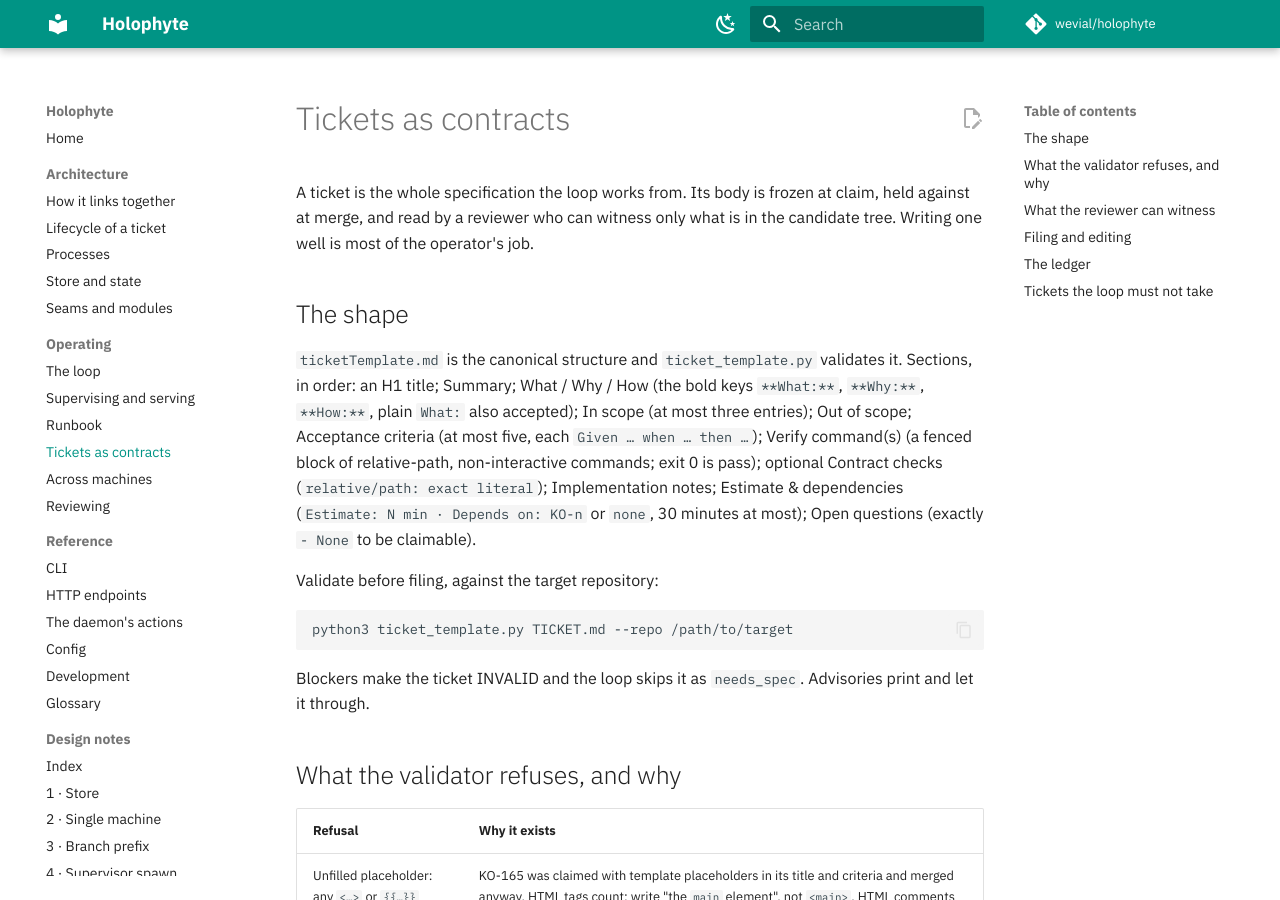
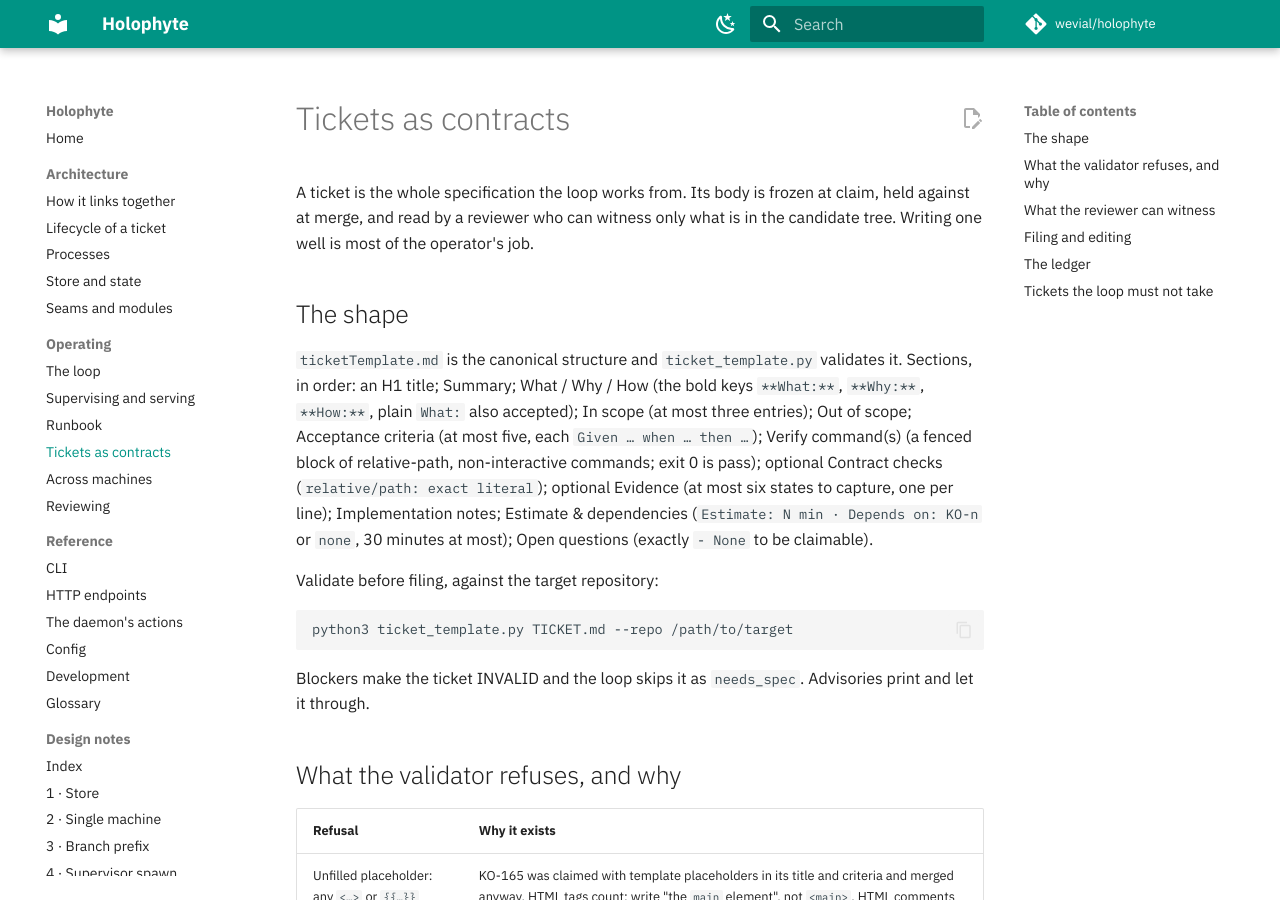
Before and after one commit to wevial/holophyte, an MkDocs documentation site: the page built from docs/operating/tickets.md, in a window 1280 px wide and 900 px high. Built offline with MkDocs 1.6.1 and Material for MkDocs 9.7.7, drawn with Linux system fonts in a browser that asks for light colours; comment, search, counter and statistics services are not loaded.

Commit message:
docs: reconcile KO-522 review findings
ADDRESS: Document optional Evidence in the ticket section order, including
its six-state limit and one-state-per-line format.

ADDRESS: Name title, acceptance criteria, verification commands and evidence
states in the CONTRACT_FIELDS comment instead of describing only two lists.

FOLLOW_UP: Correct KO-522's frozen verify contract through the ticket process.
The command `python3 ticket_template.py ticketTemplate.md --repo .` expects
success from an intentionally unfilled template; the existing
 test_real_template_file_exits_nonzero test requires its rejection. Changing
the validator or fixture to force success would violate that invariant and
is outside this review fix's scope.

DECLINE: No corrective change for the harmless unrelated comment rewording
in babysitter.py, pullrequest.py, board.py and loop.py. It changes no behavior
and reverting it would not remedy a contract defect.

```diff
--- a/docs/operating/tickets.md
+++ b/docs/operating/tickets.md
@@ -13,7 +13,8 @@ validates it. Sections, in order: an H1 title; Summary; What / Why / How
 accepted); In scope (at most three entries); Out of scope; Acceptance
 criteria (at most five, each `Given … when … then …`); Verify command(s)
 (a fenced block of relative-path, non-interactive commands; exit 0 is
-pass); optional Contract checks (`relative/path: exact literal`);
+pass); optional Contract checks (`relative/path: exact literal`); optional
+Evidence (at most six states to capture, one per line);
 Implementation notes; Estimate & dependencies (`Estimate: N min · Depends
 on: KO-n` or `none`, 30 minutes at most); Open questions (exactly
 `- None` to be claimable).
--- a/store/__init__.py
+++ b/store/__init__.py
@@ -66,8 +66,8 @@ class ClaimConflict(Exception):
 # the contract here and the merge gate compares the live ticket against the
 # freeze before the branch lands.
 #
-# The fields are the ones a run is actually held to: the title it was briefed
-# with, and the two lists §2's pickability predicate reads. The estimate is
+# The fields are the ones a run is actually held to: its title, acceptance
+# criteria, verification commands, and evidence states. The estimate is
 # deliberately not among them — `runs.timeBoxMs` already snapshots it, and a
 # re-pointed estimate changes what the run was budgeted, not what it was
 # asked to do.
```
